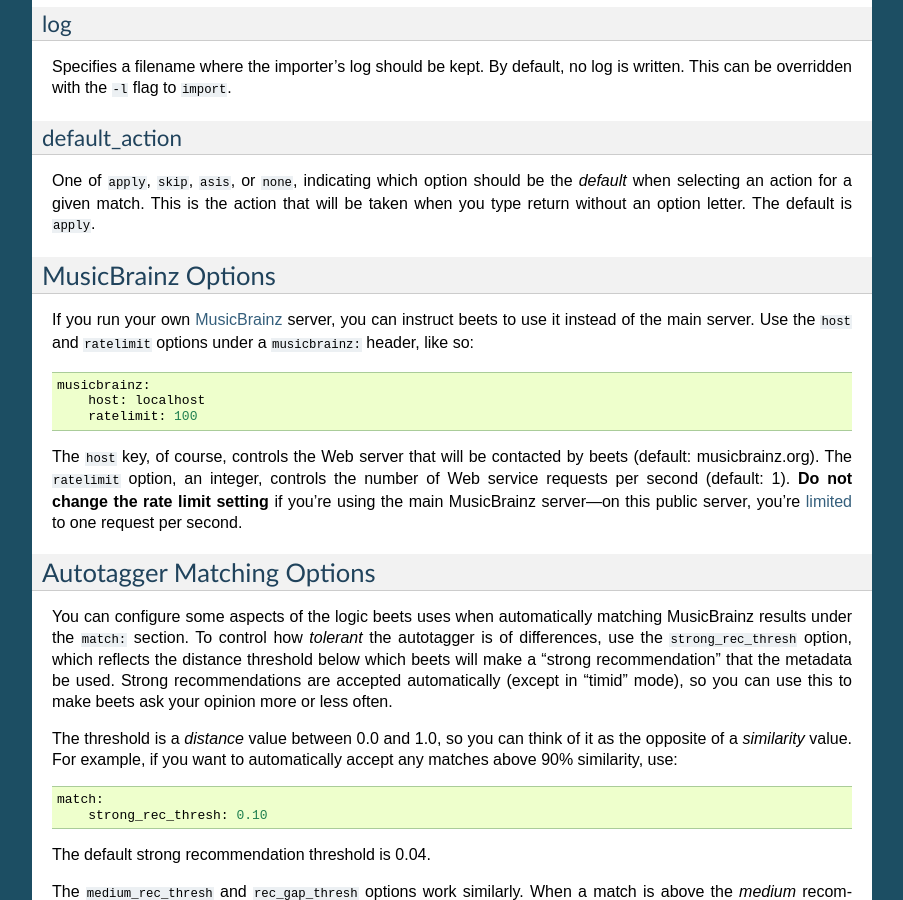
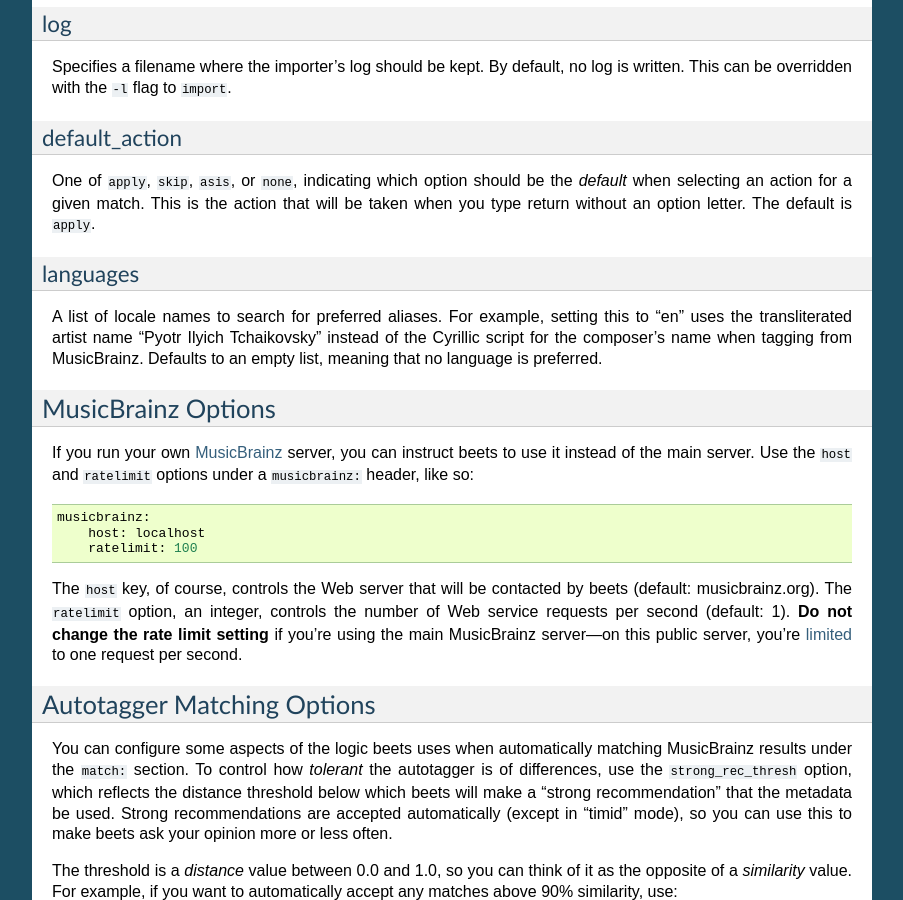
Before and after one commit to google-code-export/beets, a Sphinx documentation site: the page built from docs/reference/config.rst, in a window 1280 px wide and 900 px high, scrolled down 4626 px. Shown: the whole window, without its empty margins (198-1101 px from the left). Built offline with Sphinx 7.4.7, drawn with Linux system fonts in a browser that asks for light colours.

Commit message:
change option name to "languages"; docs (#102)

```diff
--- a/docs/reference/config.rst
+++ b/docs/reference/config.rst
@@ -317,6 +317,16 @@
 action that will be taken when you type return without an option letter. The
 default is ``apply``.
 
+.. _languages:
+
+languages
+~~~~~~~~~
+
+A list of locale names to search for preferred aliases. For example, setting
+this to "en" uses the transliterated artist name "Pyotr Ilyich Tchaikovsky"
+instead of the Cyrillic script for the composer's name when tagging from
+MusicBrainz. Defaults to an empty list, meaning that no language is preferred.
+
 .. _musicbrainz-config:
 
 MusicBrainz Options
```
Also changed, not shown: docs/changelog.rst (+9 -0 lines), 2 other files.
